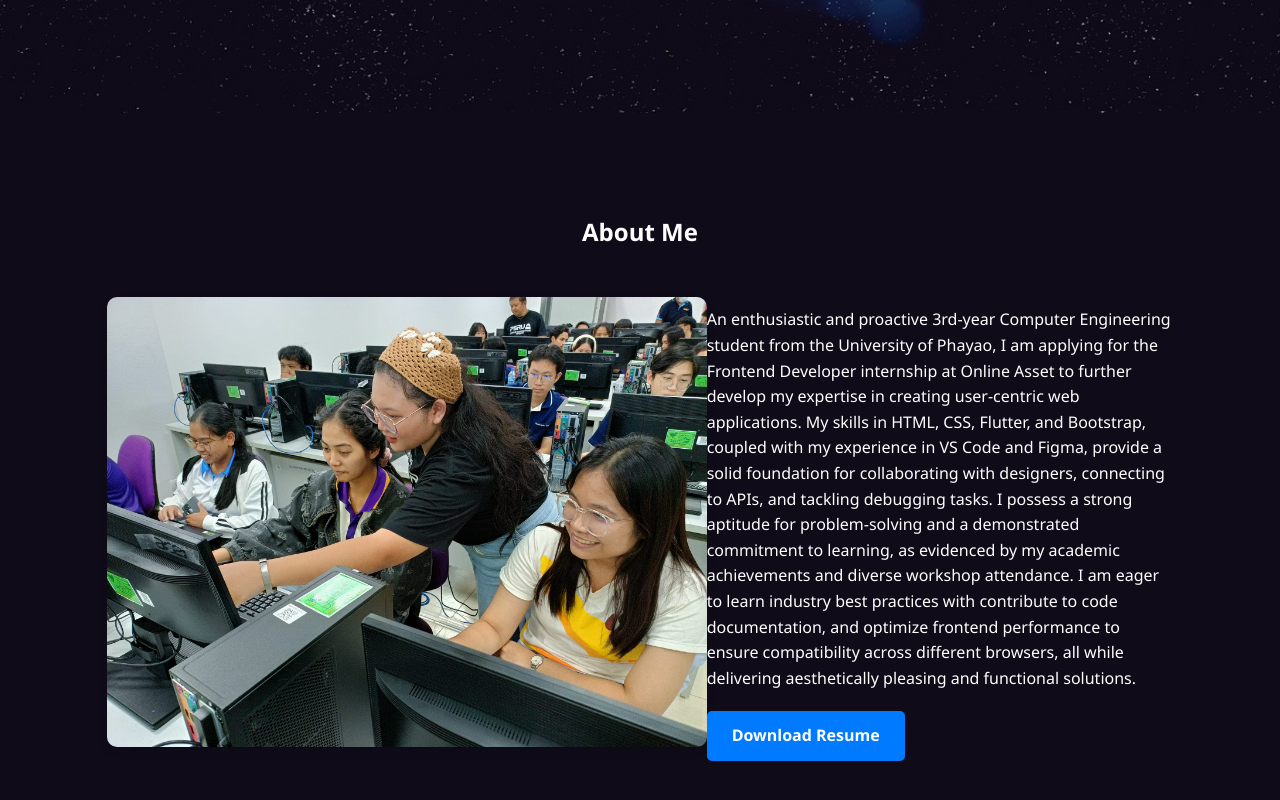
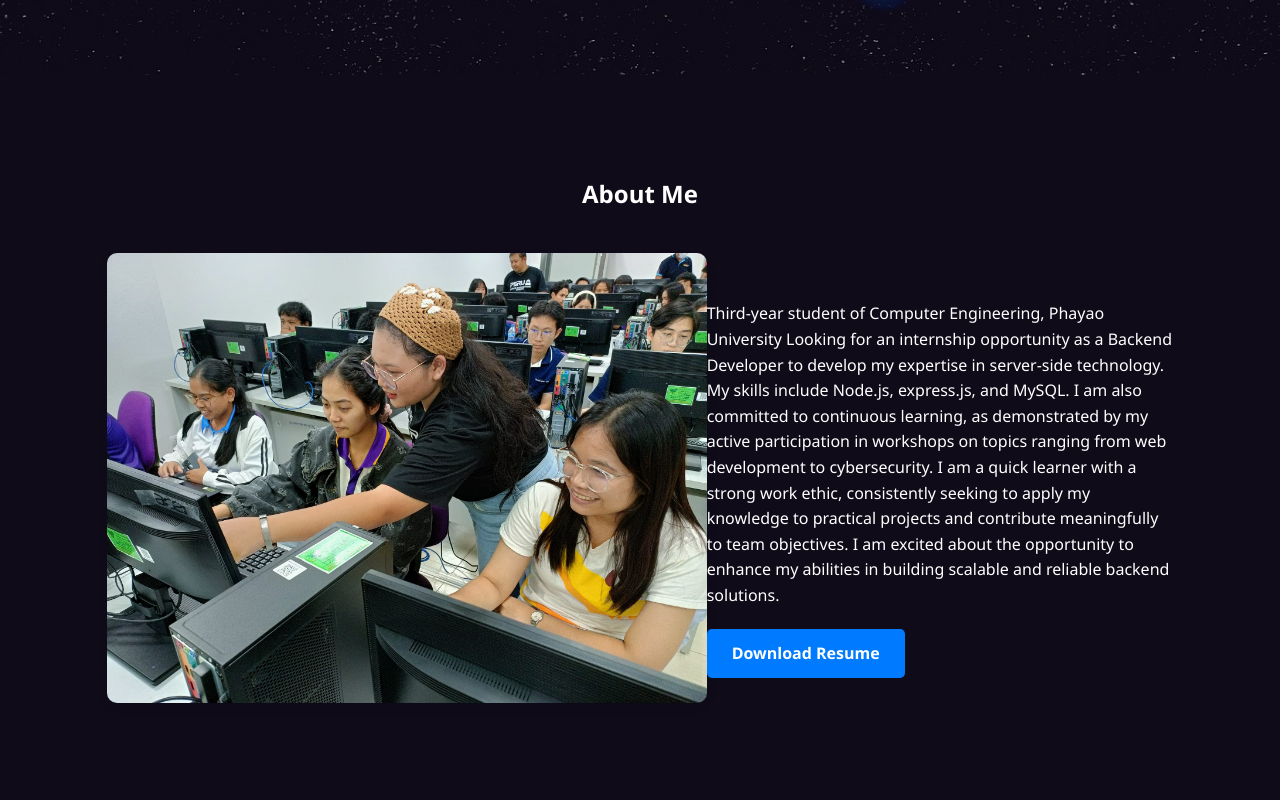
Before and after one commit to 65021543Natthanan/65021543Natthanan.github.io, a plain HTML site: page index.html in a window 1280 px wide. Shown: the part 844-1644 px from the top of the page. Drawn offline with Linux system fonts and the light colour scheme.

Commit message:
Add files via upload

```diff
--- a/index.html
+++ b/index.html
@@ -38,7 +38,7 @@
             <div class="hero-content">
                 <h1>Natthanan Promjairak </h1>
                 <h2>Computer Engineering Student</h2>
-                <h2 >A Computer Engineering student passionate about crafting user-centric web experiences. Explore my portfolio as I continue to grow my skills in frontend development.</h2>
+                <h2 >A Computer Engineering student driven to create efficient and server-side solutions. Explore my portfolio as I expand my backend expertise.</h2>
                 <p class="sub-headline"></p>
                 <div class="hero-buttons">
                     <a href="#portfolio" class="button primary">Show my work</a>
@@ -56,14 +56,13 @@
                     <img src="assets/about.jpg" alt="เกี่ยวกับฉัน">
                 </div>
                 <div class="about-text">
-                    <p>An enthusiastic and proactive 3rd-year Computer Engineering student from the University of Phayao, I am applying for the Frontend
-                        Developer internship at Online Asset to further develop my expertise in creating user-centric web applications. My skills in HTML,
-                         CSS, Flutter, and Bootstrap, coupled with my experience in VS Code and Figma, provide a solid foundation for collaborating with
-                         designers, connecting to APIs, and tackling debugging tasks. I possess a strong aptitude for problem-solving and a demonstrated
-                         commitment to learning, as evidenced by my academic achievements and diverse workshop attendance. I am eager to learn industry
-                         best practices with contribute to code documentation, and optimize frontend performance to ensure compatibility across different
-                         browsers, all while delivering aesthetically pleasing and functional solutions.</p>
-                    <a href="assets/portfolio.pdf" class="button tertiary" download="portfolio.pdf">Download Resume</a>
+                    <p>Third-year student of Computer Engineering, Phayao University Looking for an internship opportunity as a Backend
+                        Developer to develop my expertise in server-side technology. My skills include Node.js, express.js, and MySQL. I
+                        am also committed to continuous learning, as demonstrated by my active participation in workshops on topics ranging
+                        from web development to cybersecurity. I am a quick learner with a strong work ethic, consistently seeking to apply my
+                        knowledge to practical projects and contribute meaningfully to team objectives. I am excited about the opportunity to
+                        enhance my abilities in building scalable and reliable backend solutions.</p>
+                    <a href="assets/65021543-Natthanan Promjairak.pdf" class="button tertiary" download="65021543-Natthanan Promjairak.pdf">Download Resume</a>
                 </div>
             </div>
         </div>
```
Also changed, not shown: 1 other file.
